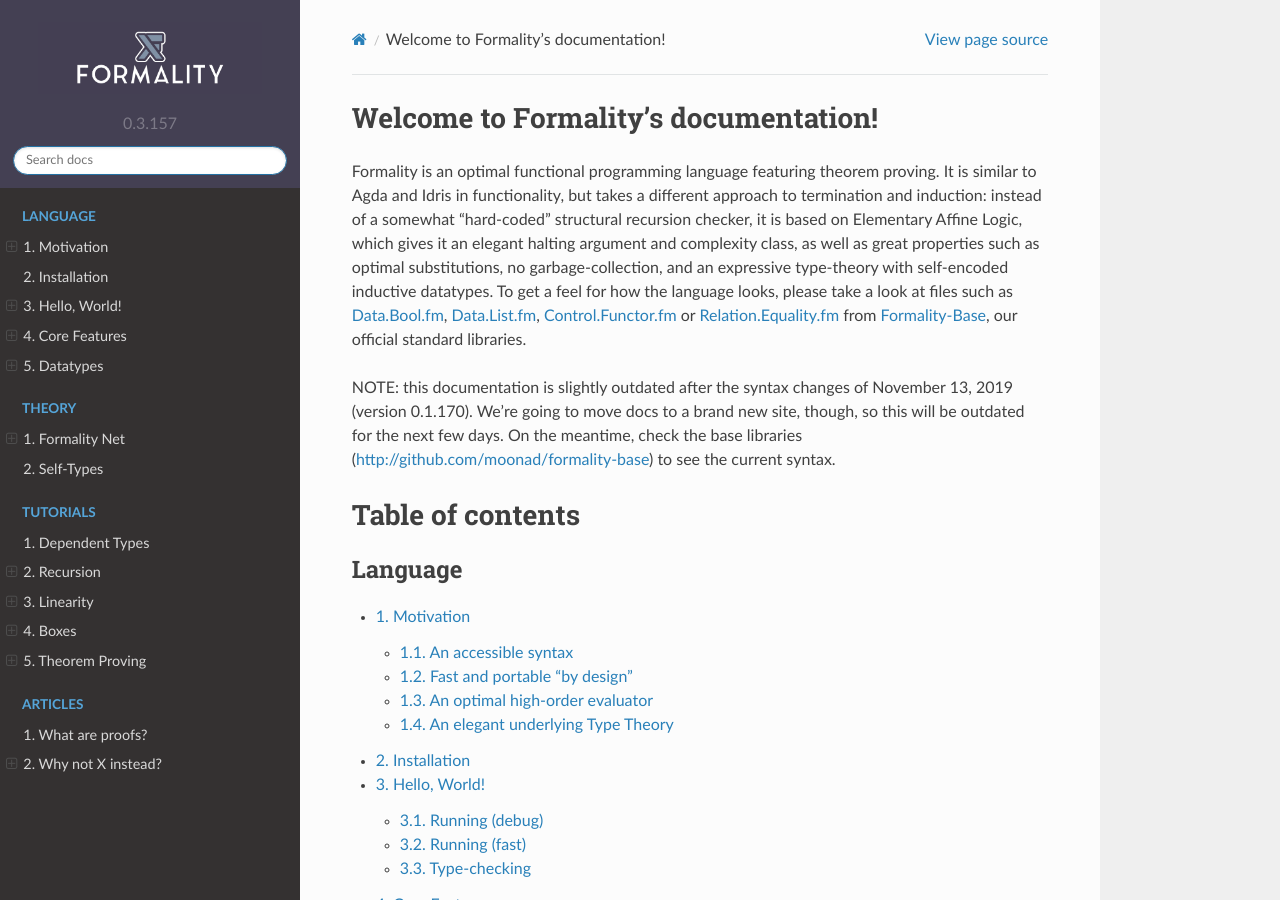
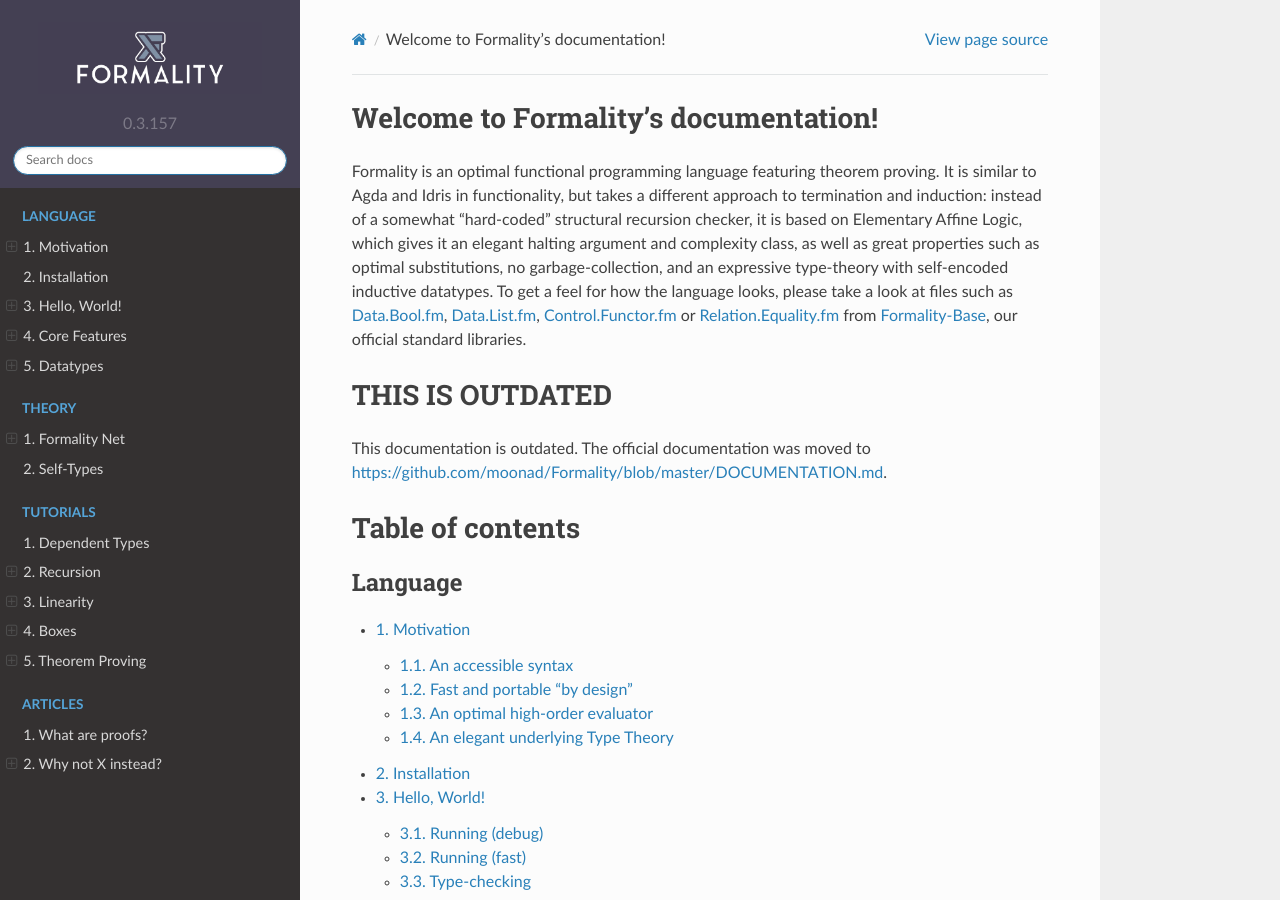
Before and after one commit to Soonad/docs.formality-lang.org, a Sphinx documentation site: the page built from docs/source/index.rst, in a window 1280 px wide and 900 px high. Built offline with Sphinx 7.4.7 and the Read the Docs theme 2.0.0, drawn with Linux system fonts in a browser that asks for light colours; pages that are not in the unit, such as notebooks, are missing from menus.

Commit message:
Redirect to Github

```diff
--- a/docs/source/index.rst
+++ b/docs/source/index.rst
@@ -19,11 +19,11 @@
 from `Formality-Base <https://github.com/moonad/Formality-Base>`_, our official
 standard libraries.
 
-NOTE: this documentation is slightly outdated after the syntax changes of
-November 13, 2019 (version 0.1.170). We're going to move docs to a brand new
-site, though, so this will be outdated for the next few days. On the meantime,
-check the base libraries (http://github.com/moonad/formality-base) to see the
-current syntax.
+THIS IS OUTDATED
+================
+
+This documentation is outdated. The official documentation was moved to
+https://github.com/moonad/Formality/blob/master/DOCUMENTATION.md.
 
 Table of contents
 =====================================
```
